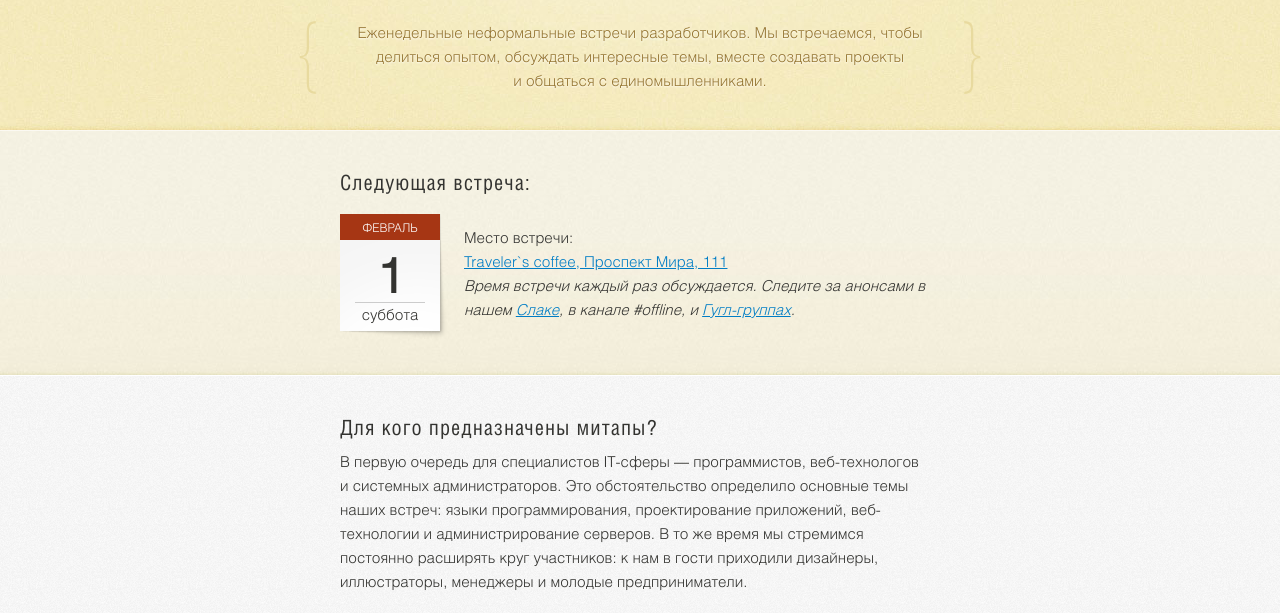
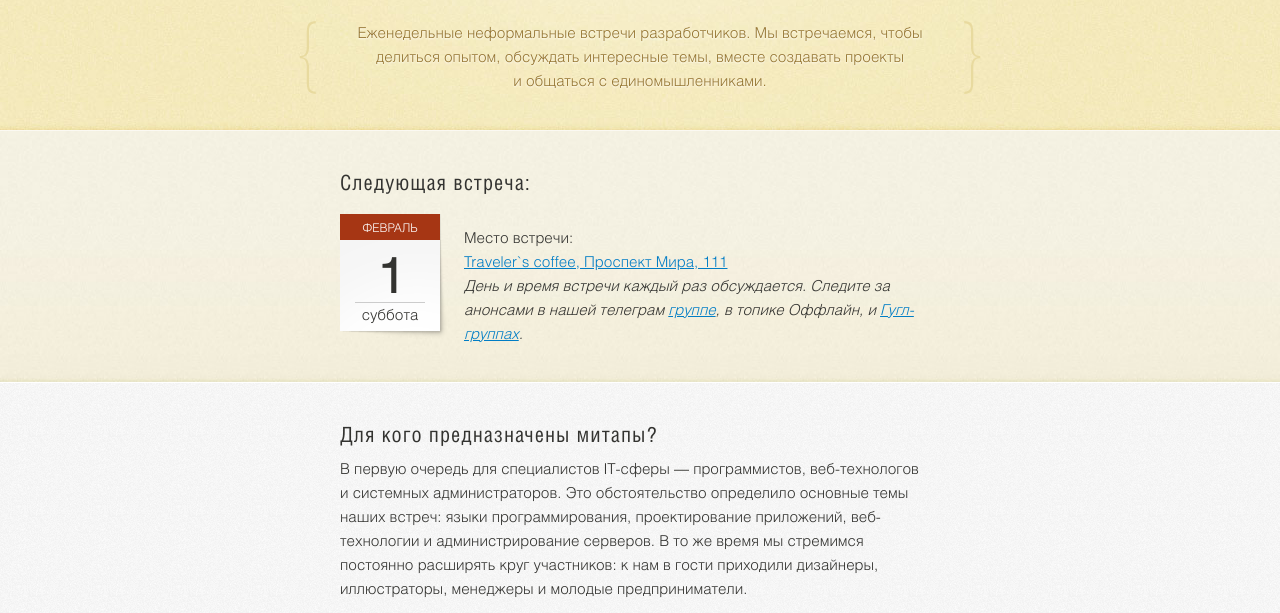
Before and after one commit to krasdevmeetup/krasdevmeetup.github.io, a plain HTML site: page index.html in a window 1280 px wide. Shown: the part 154-767 px from the top of the page. Drawn offline with Linux system fonts and the light colour scheme.

Commit message:
Поменял слак на телеграм

```diff
--- a/index.html
+++ b/index.html
@@ -47,8 +47,8 @@
           <!-- <a href="https://2gis.ru/krasnoyarsk/firm/985691699825423" target="_blank">Комплекс отдыха «Виллатик» на Базайской, 365/26.</a><br>(по предварительной записи в Slack) -->
           <br>
           <i>
-            Время встречи каждый раз обсуждается. Следите за анонсами в нашем
-            <a href="https://krasdevmeetupsslack.herokuapp.com">Слаке</a>, в канале #offline, и
+            День и время встречи каждый раз обсуждается. Следите за анонсами в нашей телеграм
+            <a href="https://t.me/+BKrmWM7jwtM1NzQy">группе</a>, в топике Оффлайн, и
             <a href="https://groups.google.com/forum/#!forum/krasnoyarsk-dev-meetups">Гугл-группах</a>.
           </i>
         </p>
```
